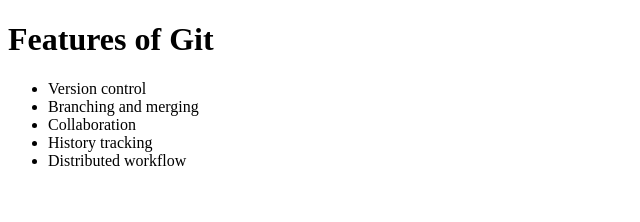
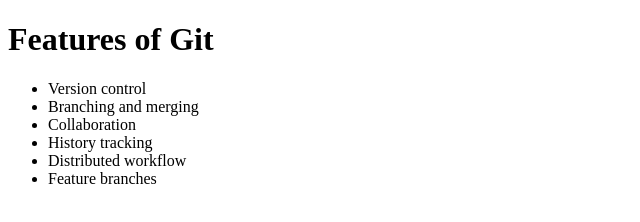
Before and after one commit to Prince-2000-8/Module-6-git-workflow-Assignment, a plain HTML site: page index.html in a window 1280 px wide. Shown: the whole page, without its empty margins (0-640 px from the left). Drawn offline with Linux system fonts and the light colour scheme.

Commit message:
new feature

```diff
--- a/index.html
+++ b/index.html
@@ -13,6 +13,7 @@
         <li>Collaboration</li>
         <li>History tracking</li>
         <li>Distributed workflow</li>
+        <li>Feature branches</li>
     </ul>
 </body>
 </html>
```
